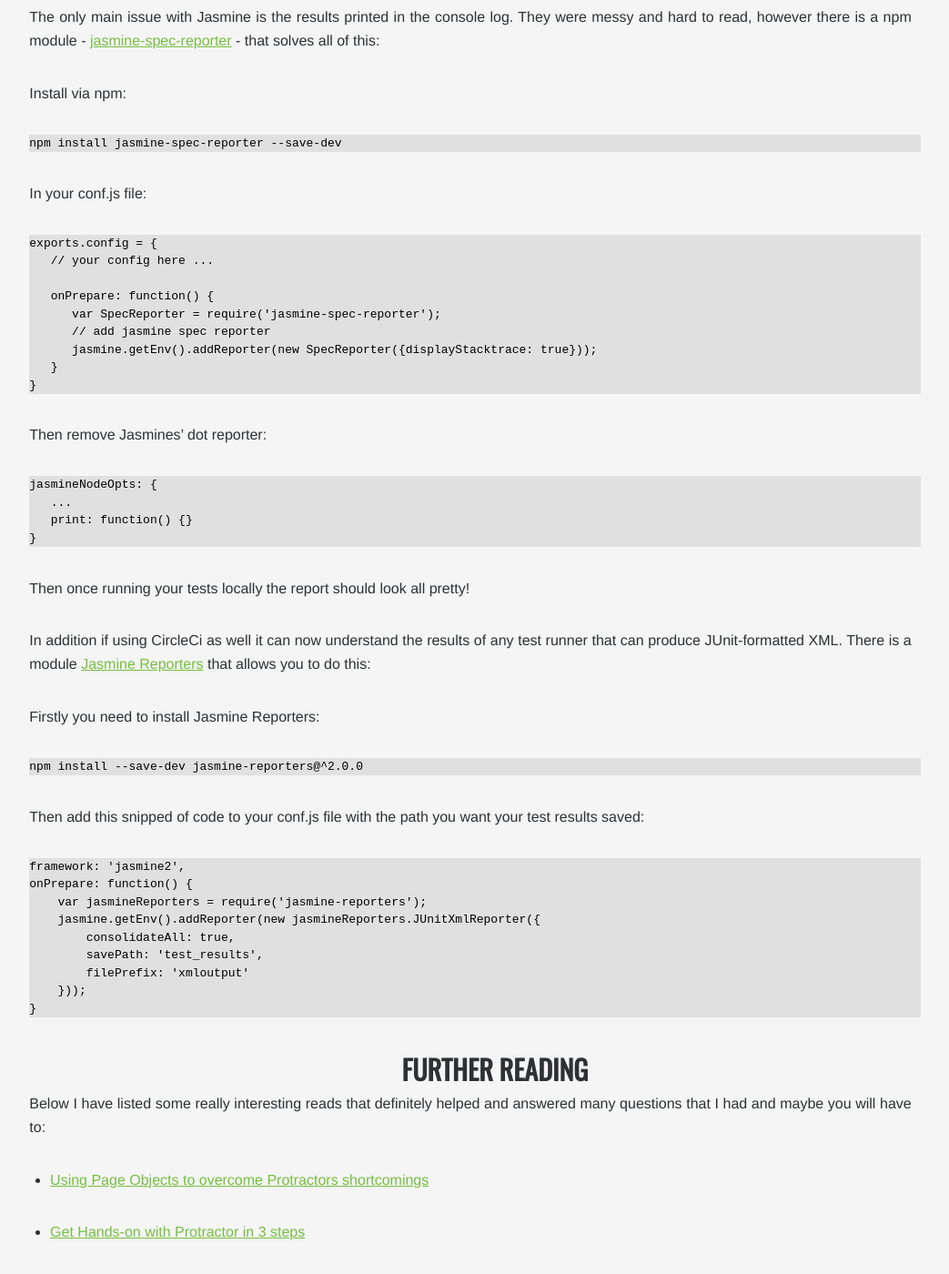
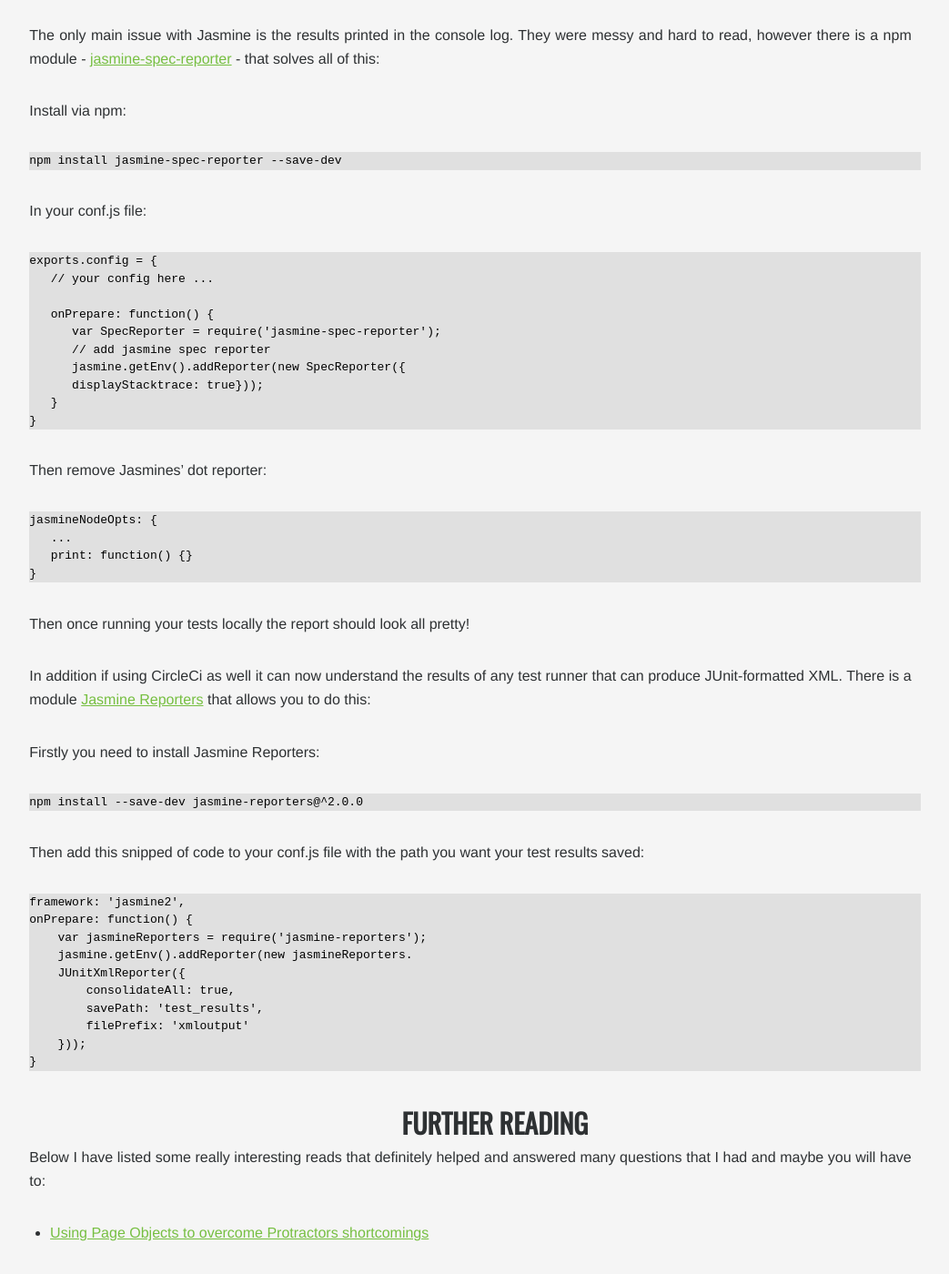
Before and after one commit to RachelSeale/rsealePortfolio, a Jekyll site: the page built from _posts/2015-09-19-protractor.markdown, in a window 1280 px wide and 1400 px high, scrolled down 6996 px. Shown: the whole window at 91% size, without its empty margins (123-1166 px from the left). Built offline with Jekyll 4.4.1, drawn with Linux system fonts in a browser that asks for light colours; nearby versions of some CDN libraries.

Commit message:
correctin spelling in portoflio css and adding styling to pre - wrap text

```diff
--- a/css/index.css
+++ b/css/index.css
@@ -301,8 +301,13 @@ input {
   font-size: 15px; }
 
 pre {
+  white-space: pre-wrap;
+  white-space: -moz-pre-wrap;
   background-color: #E0E0E0;
   margin: 0% 4% 3% 5%; }
+  @media screen and (max-width: 400px) {
+    pre {
+      width: 100%; } }
 
 footer {
   max-width: 68em;
--- a/css/portfolio.scss
+++ b/css/portfolio.scss
@@ -31,7 +31,7 @@
   @include box-sizing(border-box);
     $desktop: new-breakpoint(max-width 735px 12);
     $tablet: new-breakpoint(max-width 615px 12);
-    $moible: new-breakpoint(max-width 400px 12);
+    $mobile: new-breakpoint(max-width 400px 12);
 
   .portfolio-work { @include span-columns(6);
       margin-bottom: 2%;
@@ -59,7 +59,7 @@
        }
     }
 
-  @include media($moible) {
+  @include media($mobile) {
        @include span-columns(12);
         .image-overlay p{
           font-size: 12px;
--- a/portfolio.html
+++ b/portfolio.html
@@ -11,7 +11,8 @@ class: about
 				<img alt="Our Fitness" src="images/work10.jpg"/>
 				<div class="image-overlay">
 					<h2>Final Year Porject - Our Fitness</h2>
-					<p>For my final year project i decided to undertake a research and web development project. The point of the project was to look into geting women to feel more comfortable into getting more fit and healthy. The project included:<b> Research, UX, Design and Development (SASS, HTML, JS and PHP)</b> </p>
+					<p>For my final year project I decided to undertake a research and web development project. The point of the project was to look into geting women to feel more comfortable into getting more fit and healthy. The project included:<b> Research, UX, Design and Development (SASS, HTML, JS and PHP)
+					</b>Also created a social media presence on Instagram, Twiiter and Tumblr </p>
 				</div>
 			</a>
 		</div>
```
Also changed, not shown: _posts/2015-09-19-protractor.markdown (+6 -3 lines), css/posts.scss (+9 -0 lines), 1 other file.
